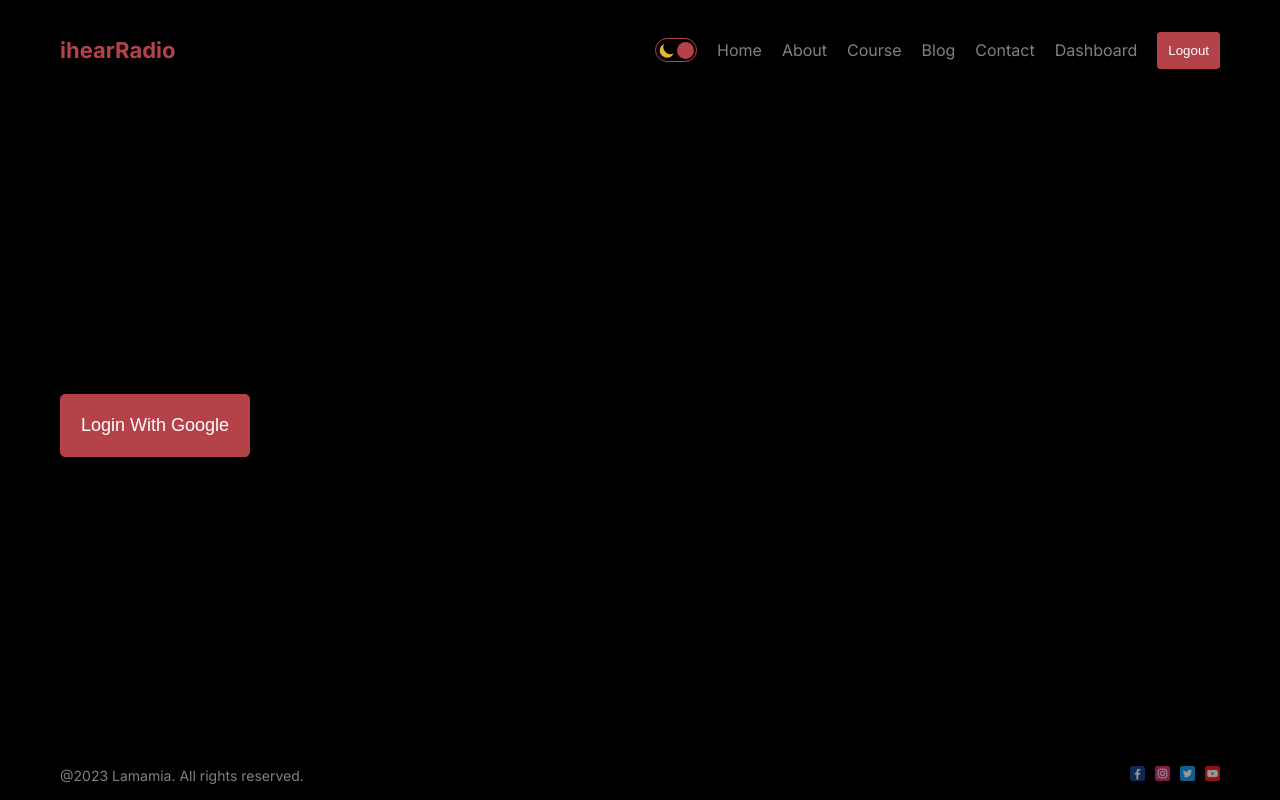
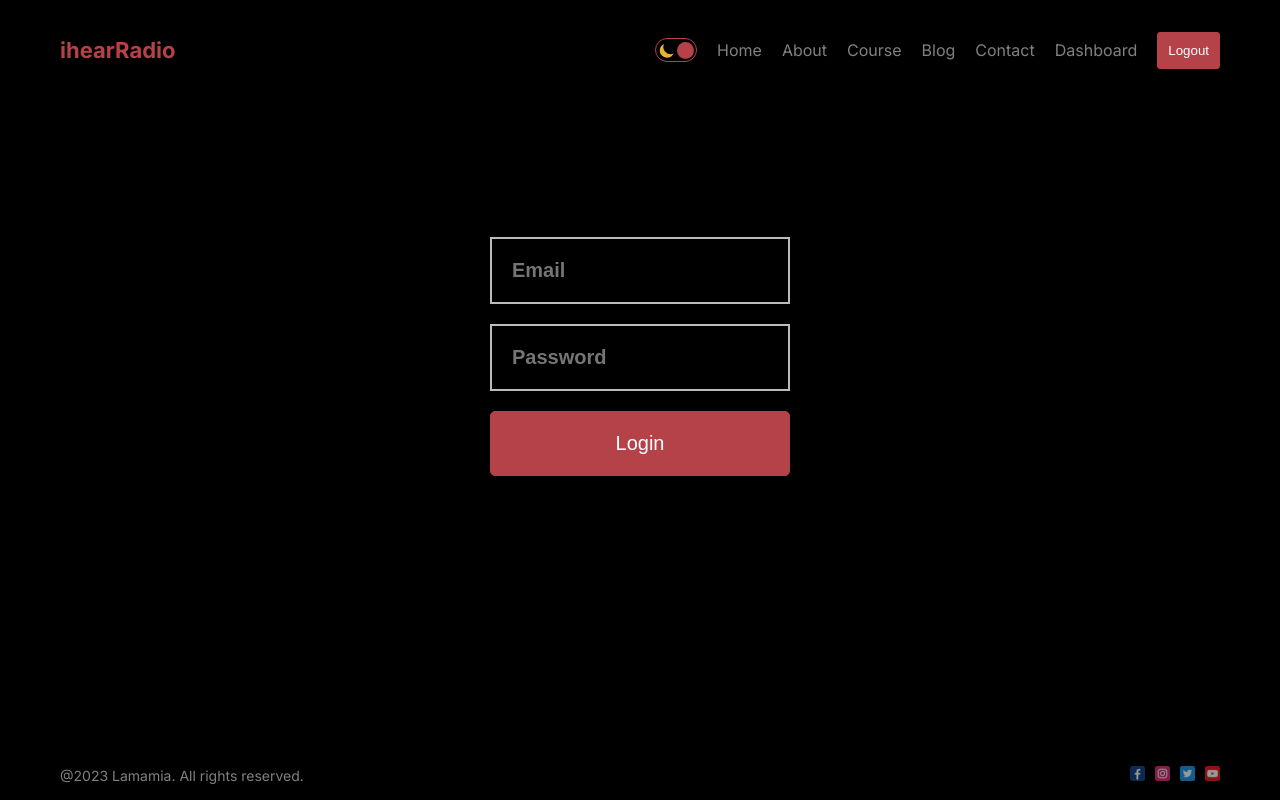
Before and after one commit to NencyLaheri/MusicWebsite, a Next.js app: page /dashboard/login in a window 1280 px wide. Built offline with nearby package versions, Linux system fonts and the light colour scheme.

Commit message:
new chnages

```diff
--- a/package.json
+++ b/package.json
@@ -25,6 +25,7 @@
     "react-icons": "^4.10.1",
     "react-multi-carousel": "^2.8.4",
     "react-responsive-carousel": "^3.2.23",
-    "react-tabs": "^6.0.2"
+    "react-tabs": "^6.0.2",
+    "react-toastify": "^9.1.3"
   }
 }
--- a/src/app/dashboard/(auth)/login/page.jsx
+++ b/src/app/dashboard/(auth)/login/page.jsx
@@ -1,20 +1,87 @@
-"use client"
-import React,{useContext} from 'react'
-import styles from './page.module.css'
-import { signIn } from 'next-auth/react'
-import Button from '@/component/button/Button'
-import { ThemeContext } from '@/context/ThemeContext'
-
+"use client";
+import React, { useContext, useState } from "react";
+import styles from "./page.module.css";
+import Link from "next/link";
+import { ThemeContext } from "@/context/ThemeContext";
+import { useRouter } from "next/navigation";
 
 const Login = () => {
-  const { toggle,mode }=useContext(ThemeContext)
-  const btnStyle={color:mode=="dark" ? "white" : "black",}
+  const [data, setData] = useState({});
+
+  console.log(data,"all about data -------------------->>>>>>>>>")
+
+  const { toggle, mode } = useContext(ThemeContext);
+  const inpuStyle = {
+    color: mode == "dark" ? "grey" : "black",
+    border: mode == "dark" ? "2px solid #bbb" : "2px solid black",
+  };
+
+  const btnStyle = { color: mode == "dark" ? "white" : "black" };
+
+  const handleInputFocus = (event) => {
+    event.target.style.borderColor = mode === "dark" ? "white" : "lightgrey";
+  };
+
+  const handleInputBlur = (event) => {
+    event.target.style.borderColor = mode === "dark" ? "grey" : "black";
+  };
+
+  const [err, setErr] = useState(false);
+  const router = useRouter();
+
+  const handleSubmit = async (e) => {
+    e.preventDefault();
+    // const name = e.target[0].value;
+    // const email = e.target[1].value;
+    // const password = e.target[2].value;
+    // console.log("dataaaaaaaa---->>>", name, email, password);
+
+    try {
+      const res = await fetch("/api/auth/login", {
+        method: "POST",
+        headers: { "Content-Type": "application/json" },
+        body: JSON.stringify(data),
+      });
+      res.status === 200 &&
+        // router.push("/dashboard/login?success=Account has been created");
+        console.log("login successfully")
+    } catch (err) {
+      setErr(true);
+    }
+  };
   return (
     <div className={styles.container}>
-      <button className={styles.button} style={btnStyle} onClick={()=>signIn("google")}>Login With Google</button>
+      <form className={styles.form} onSubmit={handleSubmit}>
+        <input
+          type="email"
+          placeholder="Email"
+          className={styles.input}
+          required
+          style={inpuStyle}
+          onFocus={handleInputFocus}
+          onBlur={handleInputBlur}
+          name="email"
+          onChange={(e)=>{ setData({ ...data, [e.target.name]: e.target.value });}}
+        />
+        <input
+          type="password"
+          placeholder="Password"
+          className={styles.input}
+          required
+          style={inpuStyle}
+          onFocus={handleInputFocus}
+          onBlur={handleInputBlur}
+          name="password"
+          onChange={(e)=>{ setData({ ...data, [e.target.name]: e.target.value });}}
+        />
+        <button className={styles.button} style={btnStyle}>
+          Login
+        </button>
+      </form>
+      {err && "Something went Wrong"}
 
     </div>
-  )
-}
+  );
+};
 
-export default Login
+export default Login;
--- a/src/app/dashboard/(auth)/login/page.module.css
+++ b/src/app/dashboard/(auth)/login/page.module.css
@@ -1,12 +1,37 @@
+.container
+{
+    display: flex;
+    flex-direction: column;
+    align-items: center;
+    justify-content: center;
+    gap: 20px;
+}
+.form
+{
+    width: 300px;
+    display: flex;
+    flex-direction: column;
+    gap: 20px;
+}
+.input
+{
+    padding: 20px;
+    background-color: transparent;
+    border: none;
+    outline: none;
+    border: 2px solid #bbb;
+    font-size: 20px;
+    font-weight: bold;
+}
 .button
 {
-    /* width: 200px; */
+    width: 300px;
     padding: 20px;
     cursor: pointer;
     background-color: #b54149;
     border: none;
     border-radius: 5px;
-    font-size: 18px;
+    font-size: 20px;
     color: white;
     border: 1px solid #b54149;
 
--- a/src/app/layout.js
+++ b/src/app/layout.js
@@ -4,6 +4,7 @@ import Navbar from '@/component/navbar/Navbar'
 import Footer from '@/component/footer/Footer'
 import { ThemeProvider } from '@/context/ThemeContext'
 import AuthProvider from '@/component/AuthProvider/AuthProvider'
+import { ToastContainer } from 'react-toastify'
 
 const inter = Inter({ subsets: ['latin'] })
 
@@ -22,6 +23,7 @@ export default function RootLayout({ children }) {
           <div className="container">
           <Navbar/>
           {children}
+          <ToastContainer/>
           <Footer/>
           </div>
           </AuthProvider>
--- a/src/app/page.jsx
+++ b/src/app/page.jsx
@@ -5,6 +5,7 @@ import hero1 from 'public/giphy.gif'
 import hero from 'public/giphy1.gif'
 import styles from './page.module.css'
 import Button from '@/component/button/Button'
+import { ToastContainer } from 'react-toastify'
 
 export default function Home() {
   return (
```
Also changed, not shown: src/app/api/auth/[...nextauth]/route.js (deleted, +0 -12 lines), src/app/api/auth/login/route.js (added, +48 -0 lines), src/app/api/auth/register/route.js (+57 -22 lines), src/app/dashboard/(auth)/register/page.jsx (+29 -4 lines), 1 other file (tests, documents, lock files or other folders).
